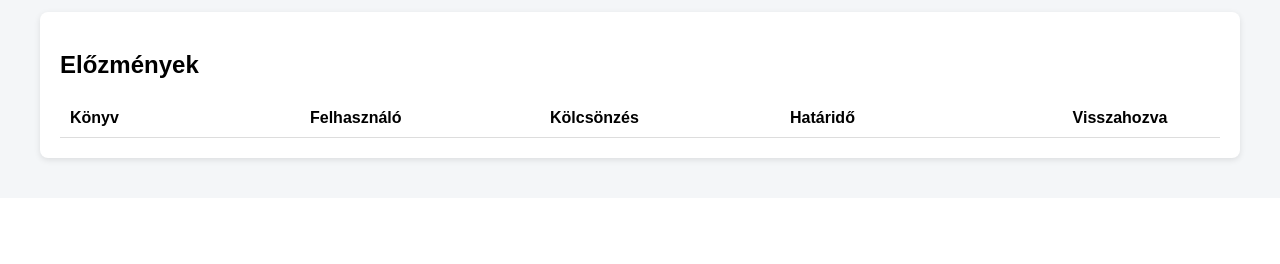
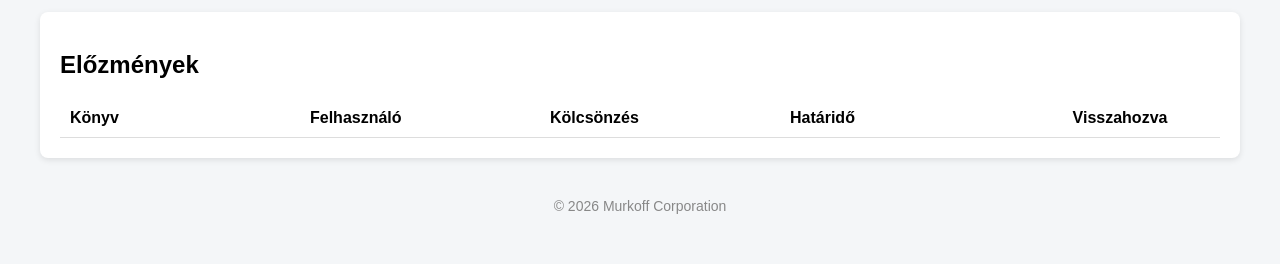
Before and after one commit to Naplemente/KonyvMoly, a Python web app: template templates/index.html in a window 1280 px wide. Shown: the part 808-1072 px from the top of the page. Before the commit the page ends 973 px from the top, so only its background shows below. Run offline with Jinja, Linux system fonts and the light colour scheme; the template is opened without the code that fills it, so the values that code supplies are empty.

Commit message:
Add footer to index.html
Added footer to the index.html file.

```diff
--- a/templates/index.html
+++ b/templates/index.html
@@ -103,6 +103,14 @@ input, select {
     border-radius: 6px;
     border: 1px solid #ccc;
 }
+
+    .footer {
+    text-align: center;
+    padding: 10px;
+    font-size: 14px;
+    color: #888;
+}
+
 </style>
 </head>
 
@@ -221,5 +229,8 @@ style="width:100%;margin-bottom:10px;padding:8px">
 
 <script src="/static/js/main.js"></script>
 
+<footer class="footer">
+    © 2026 Murkoff Corporation
+</footer>
 </body>
 </html>
```
